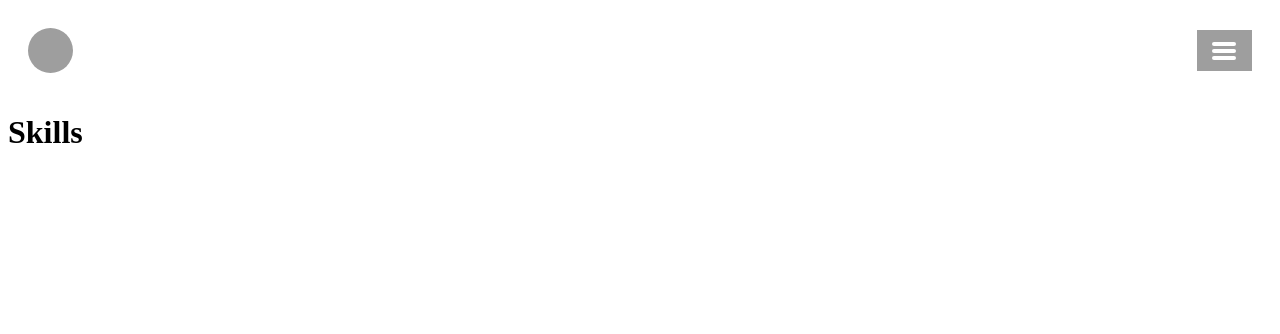
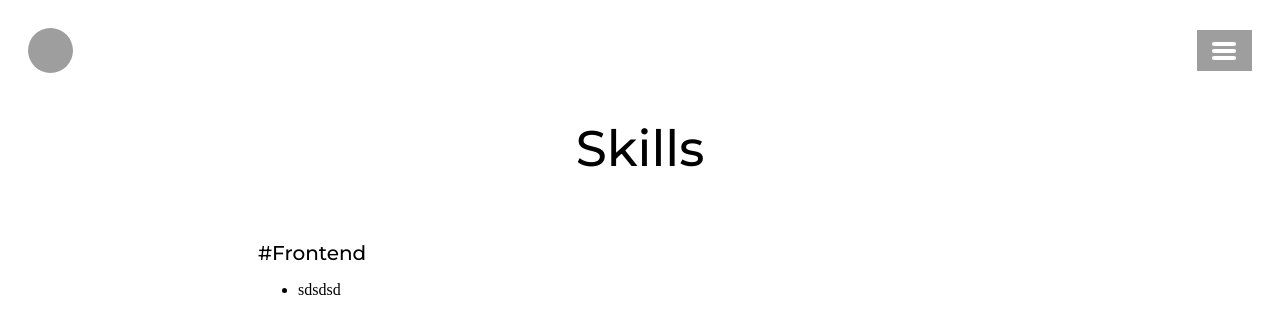
Before and after one commit to EyderACM/Portfolio-2.0, a Next.js app: page /skills in a window 1280 px wide. Shown: the top 334 px of the page. Built offline with nearby package versions, Linux system fonts and the light colour scheme; grey boxes are pictures that could not be loaded.

Commit message:
Impl: Start Skills section

```diff
--- a/Components/atoms/ProjectsSectionTitle.tsx
+++ b/Components/atoms/ListTitle.tsx
@@ -1,10 +1,9 @@
 import styled from 'styled-components';
 import { pixelToRem } from '../../utils/pixelToRem';
 
-export const ProjectsSectionTitle = styled.h2`
+export const ListTitle = styled.p`
   font-family: Montserrat;
-  font-size: ${pixelToRem(50)};
+  font-size: ${pixelToRem(20)};
   font-weight: 500;
-  margin-top: ${pixelToRem(25)};
-  text-align: center;
-`
+  margin-bottom: 0;
+`;
--- /dev/null
+++ b/Components/atoms/SectionTitle.tsx
@@ -0,0 +1,10 @@
+import styled from 'styled-components';
+import { pixelToRem } from '../../utils/pixelToRem';
+
+export const SectionTitle = styled.h2`
+  font-family: Montserrat;
+  font-size: ${pixelToRem(50)};
+  font-weight: 500;
+  margin-top: ${pixelToRem(25)};
+  text-align: center;
+`
--- /dev/null
+++ b/Components/atoms/SkillBlocksWrapper.tsx
@@ -0,0 +1,6 @@
+import styled from 'styled-components';
+
+export const SkillBlocksWrapper = styled.div`
+  display: flex;
+  flex-direction: column;
+`;
--- a/pages/skills.tsx
+++ b/pages/skills.tsx
@@ -1,11 +1,20 @@
 import React from 'react'
-import { Container } from 'next/app'
+import { AboutmeWrapper } from '../Components/atoms/AboutmeWrapper'
+import { SectionTitle } from '../Components/atoms/SectionTitle'
+import { SkillBlocksWrapper } from '../Components/atoms/SkillBlocksWrapper'
+import { ListTitle } from '../Components/atoms/ListTitle';
 
 const Skills = () => {
   return (
-    <Container>
-      <h1>Skills</h1>
-    </Container>
+    <AboutmeWrapper>
+      <SectionTitle>Skills</SectionTitle>
+      <SkillBlocksWrapper>
+        <ListTitle>#Frontend</ListTitle>
+          <ul>
+            <li>sdsdsd</li>
+          </ul>
+      </SkillBlocksWrapper>
+    </AboutmeWrapper>
   )
 }
 
```
Also changed, not shown: pages/projects.tsx (+4 -4 lines).
